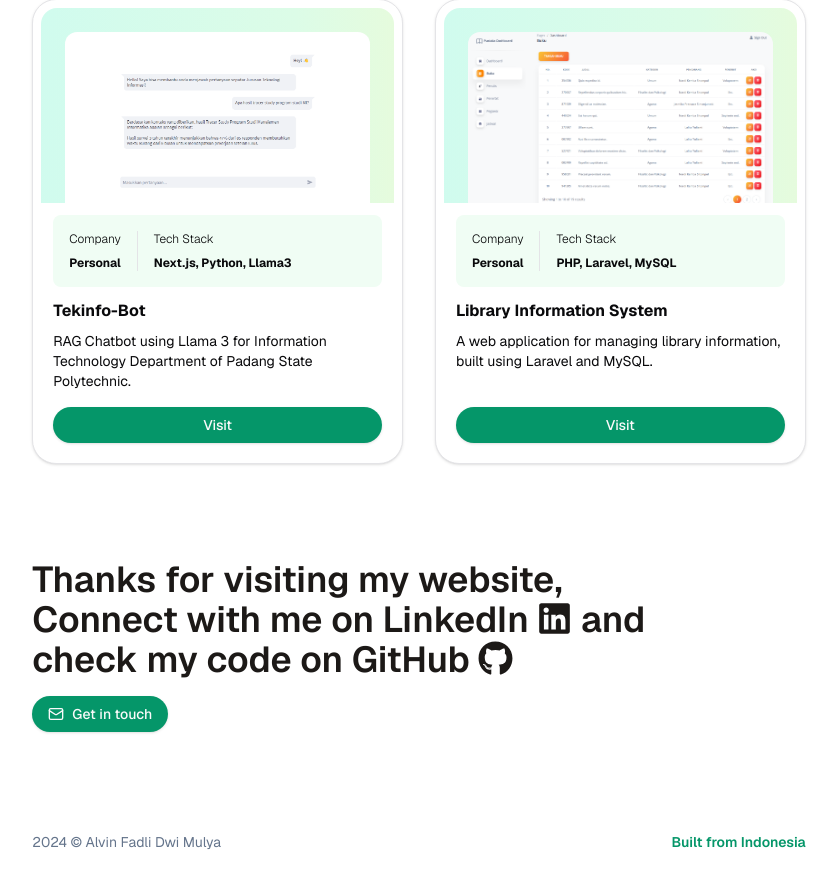
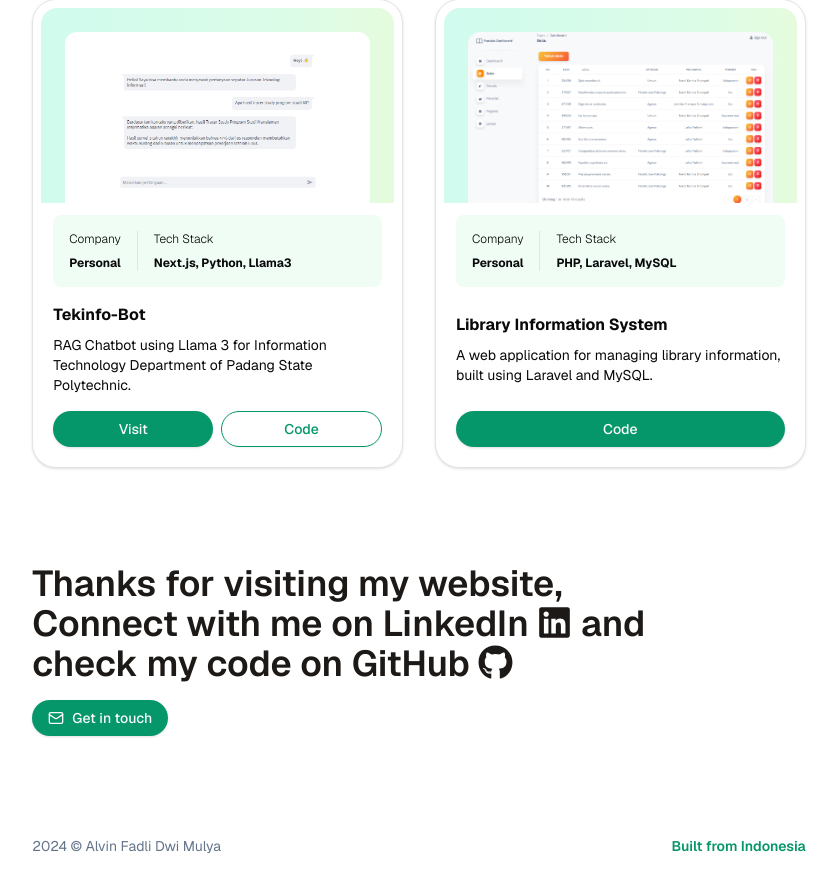
Before and after one commit to AlvinFadli/portfolio, a Next.js app: page / in a window 1280 px wide. Shown: the part 956-1832 px from the top of the page, without its empty margins (221-1058 px from the left). Built offline with nearby package versions, Linux system fonts and the light colour scheme; a web font is replaced by a local one.

Commit message:
fix: revert to old card style

```diff
--- a/app/(landing)/page.tsx
+++ b/app/(landing)/page.tsx
@@ -145,9 +145,12 @@ export default function HomePage() {
               title={item.title}
               description={item.description}
               buttonLink={item.buttonLink}
+              buttonSecondaryLink={item.buttonSecondaryLink}
               companyName={item.companyName}
               details={item.details}
               withCardDetail={true}
+              buttonSecondaryLabel={item.buttonSecondaryLabel}
+              buttonLabel={item.buttonLabel}
             />
           ))}
         </div>
--- a/app/project/page.tsx
+++ b/app/project/page.tsx
@@ -35,9 +35,12 @@ export default function ProjectPage() {
               title={item.title}
               description={item.description}
               buttonLink={item.buttonLink}
+              buttonSecondaryLink={item.buttonSecondaryLink}
               companyName={item.companyName}
               details={item.details}
               withCardDetail={true}
+              buttonSecondaryLabel={item.buttonSecondaryLabel}
+              buttonLabel={item.buttonLabel}
             />
           ))}
         </div>
--- a/components/ui/card.tsx
+++ b/components/ui/card.tsx
@@ -12,8 +12,11 @@ export type CardProps = CardDetailProps & {
   title: string;
   description: string;
   alt: string;
-  buttonLink: string;
+  buttonLink?: string;
+  buttonSecondaryLink?: string;
   withCardDetail?: boolean;
+  buttonLabel?: string;
+  buttonSecondaryLabel?: string;
 };
 
 function Card({
@@ -23,8 +26,11 @@ function Card({
   alt,
   withCardDetail = false,
   buttonLink,
+  buttonSecondaryLink,
   companyName,
   details,
+  buttonLabel,
+  buttonSecondaryLabel,
 }: CardProps) {
   return (
     <div
@@ -41,8 +47,7 @@ function Card({
           className="rounded-t-xl object-cover"
         />
       </div>
-      <div className="p-3 flex flex-col gap-4 justify-between flex-1">
-        <div className="space-y-3">
+      <div className="p-3 flex flex-col justify-between gap-4 flex-1">
         {withCardDetail && (
           <CardDetail companyName={companyName} details={details} />
         )}
@@ -50,13 +55,21 @@ function Card({
           <p className="font-bold">{title}</p>
           <p className="text-sm">{description}</p>
         </div>
-        </div>
         <div className="flex gap-2">
+          {buttonLink && (
             <Button asChild size="fullWidth">
               <Link href={buttonLink} target="_blank">
-              Visit
+                {buttonLabel}
               </Link>
             </Button>
+          )}
+          {buttonSecondaryLabel && buttonSecondaryLink && (
+            <Button variant="secondary" asChild size="fullWidth">
+              <Link href={buttonSecondaryLink} target="_blank">
+                {buttonSecondaryLabel}
+              </Link>
+            </Button>
+          )}
         </div>
       </div>
     </div>
```
Lines whose indentation alone changed are shown as unchanged.
